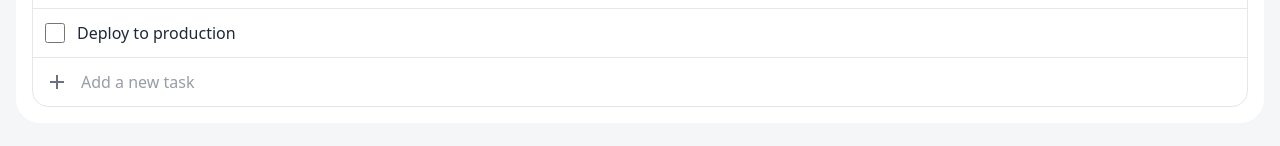
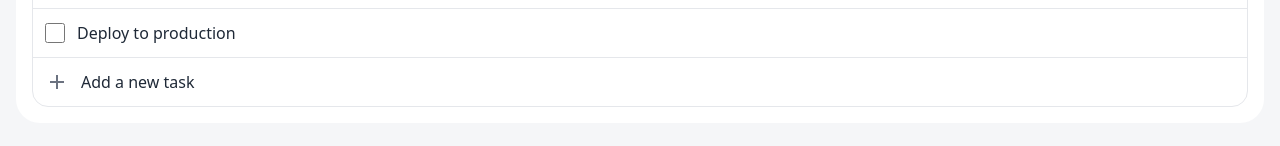
Before and after one commit to omar-ayoub/OG_app, a React (Vite) app: page /create-goal in a window 1280 px wide. Shown: the part 620-766 px from the top of the page. Built offline with nearby package versions, Linux system fonts and the light colour scheme.

Commit message:
goal creation works

```diff
--- a/src/components/CreateGoalPage.tsx
+++ b/src/components/CreateGoalPage.tsx
@@ -1,21 +1,37 @@
 // src/components/CreateGoalPage.tsx
-import { useState } from 'react';
-import { useNavigate } from 'react-router-dom';
+import { useState, useEffect } from 'react';
+import { useNavigate, useLocation } from 'react-router-dom';
 import { useGoals } from '../contexts/useGoals';
 import { useTasks } from '../contexts/useTasks';
 
 function CreateGoalPage() {
   const navigate = useNavigate();
+  const location = useLocation();
   const { addGoal } = useGoals();
-  const { tasks, addTask, categories } = useTasks();
+  const { tasks } = useTasks();
 
   const [title, setTitle] = useState('');
   const [description, setDescription] = useState('');
   const [targetDate, setTargetDate] = useState('');
   const [selectedTaskIds, setSelectedTaskIds] = useState<number[]>([]);
-  const [newTaskText, setNewTaskText] = useState('');
 
   const incompleteTasks = tasks.filter(task => !task.isCompleted);
+
+  useEffect(() => {
+    setTimeout(() => {
+      if (location.state?.newTaskId) {
+        const newSelectedTaskIds = [...(location.state.goalData.selectedTaskIds || []), location.state.newTaskId];
+        setSelectedTaskIds(newSelectedTaskIds);
+      }
+      if (location.state?.goalData) {
+        setTitle(location.state.goalData.title || '');
+        setDescription(location.state.goalData.description || '');
+        setTargetDate(location.state.goalData.targetDate || '');
+        setSelectedTaskIds(location.state.goalData.selectedTaskIds || []);
+      }
+    }, 0);
+  }, [location.state]);
+
 
   const handleCreateGoal = () => {
     if (!title.trim()) {
@@ -38,24 +54,13 @@ function CreateGoalPage() {
     );
   };
 
-  const handleAddNewTask = (e: React.KeyboardEvent<HTMLInputElement>) => {
-    if (e.key === 'Enter' && newTaskText.trim()) {
-      e.preventDefault(); // Prevent form submission
-      const defaultCategory = categories[0];
-      if (!defaultCategory) {
-        alert('Cannot add task: No categories found.');
-        return;
-      }
-      const newTaskId = addTask({
-        text: newTaskText.trim(),
-        time: 'Anytime',
-        tag: defaultCategory.name,
-        tagColor: defaultCategory.color,
-        isCompleted: false,
-      });
-      setSelectedTaskIds((prev) => [...prev, newTaskId]);
-      setNewTaskText('');
-    }
+  const handleAddNewTaskClick = () => {
+    navigate('/create-task', {
+      state: {
+        from: '/create-goal',
+        goalData: { title, description, targetDate, selectedTaskIds },
+      },
+    });
   };
 
   return (
@@ -128,15 +133,13 @@ function CreateGoalPage() {
                   </div>
                 ))}
                 <div className="flex items-center gap-x-3 p-3">
-                  <span className="material-symbols-outlined text-text-light-secondary dark:text-text-dark-secondary">add</span>
-                  <input
-                    className="flex-1 border-0 bg-transparent p-0 text-base text-text-light-primary placeholder:text-text-light-secondary/70 focus:ring-0 dark:text-text-dark-primary dark:placeholder:text-text-dark-secondary/70"
-                    placeholder="Add a new task"
-                    type="text"
-                    value={newTaskText}
-                    onChange={(e) => setNewTaskText(e.target.value)}
-                    onKeyDown={handleAddNewTask}
-                  />
+                  <button
+                    onClick={handleAddNewTaskClick}
+                    className="flex w-full items-center gap-x-3 text-text-light-primary dark:text-text-dark-primary"
+                  >
+                    <span className="material-symbols-outlined text-text-light-secondary dark:text-text-dark-secondary">add</span>
+                    <span className="text-base">Add a new task</span>
+                  </button>
                 </div>
               </div>
             </div>
--- a/src/components/CreateTaskPage.tsx
+++ b/src/components/CreateTaskPage.tsx
@@ -1,10 +1,11 @@
 // src/components/CreateTaskPage.tsx
 import { useState } from 'react';
-import { useNavigate } from 'react-router-dom';
+import { useNavigate, useLocation } from 'react-router-dom';
 import { useTasks } from '../contexts/useTasks';
 
 function CreateTaskPage() {
   const navigate = useNavigate();
+  const location = useLocation();
   const { addTask, categories } = useTasks();
 
   const [text, setText] = useState('');
@@ -25,15 +26,23 @@ function CreateTaskPage() {
       return;
     }
 
-    addTask({
+    const newTaskId = addTask({
       text,
       time: time || 'Anytime',
       startDate,
       tag: selectedCategory.name,
       tagColor: selectedCategory.color,
+      description,
     });
 
-    navigate('/');
+    const from = location.state?.from;
+    const goalData = location.state?.goalData;
+
+    if (from === '/create-goal') {
+      navigate(from, { state: { newTaskId, goalData } });
+    } else {
+      navigate('/');
+    }
   };
 
   return (
```
Also changed, not shown: plan.txt.
